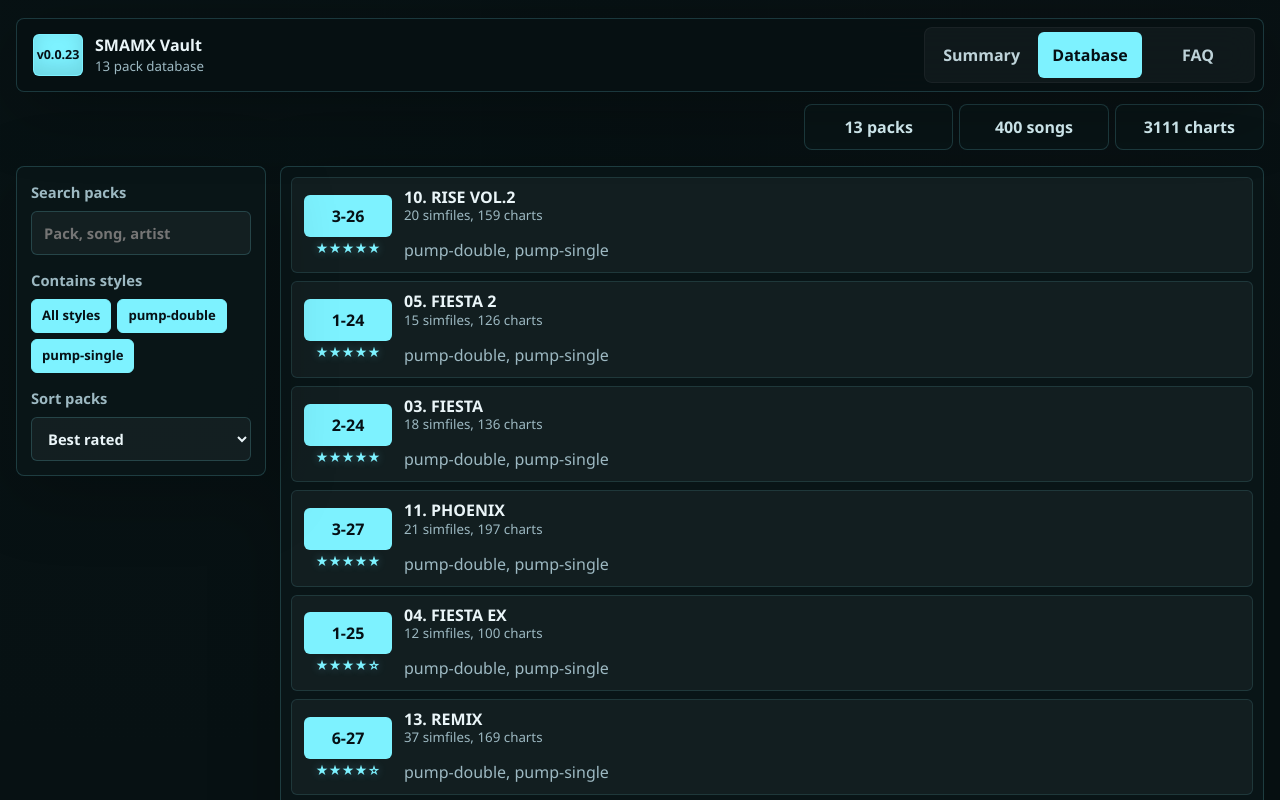
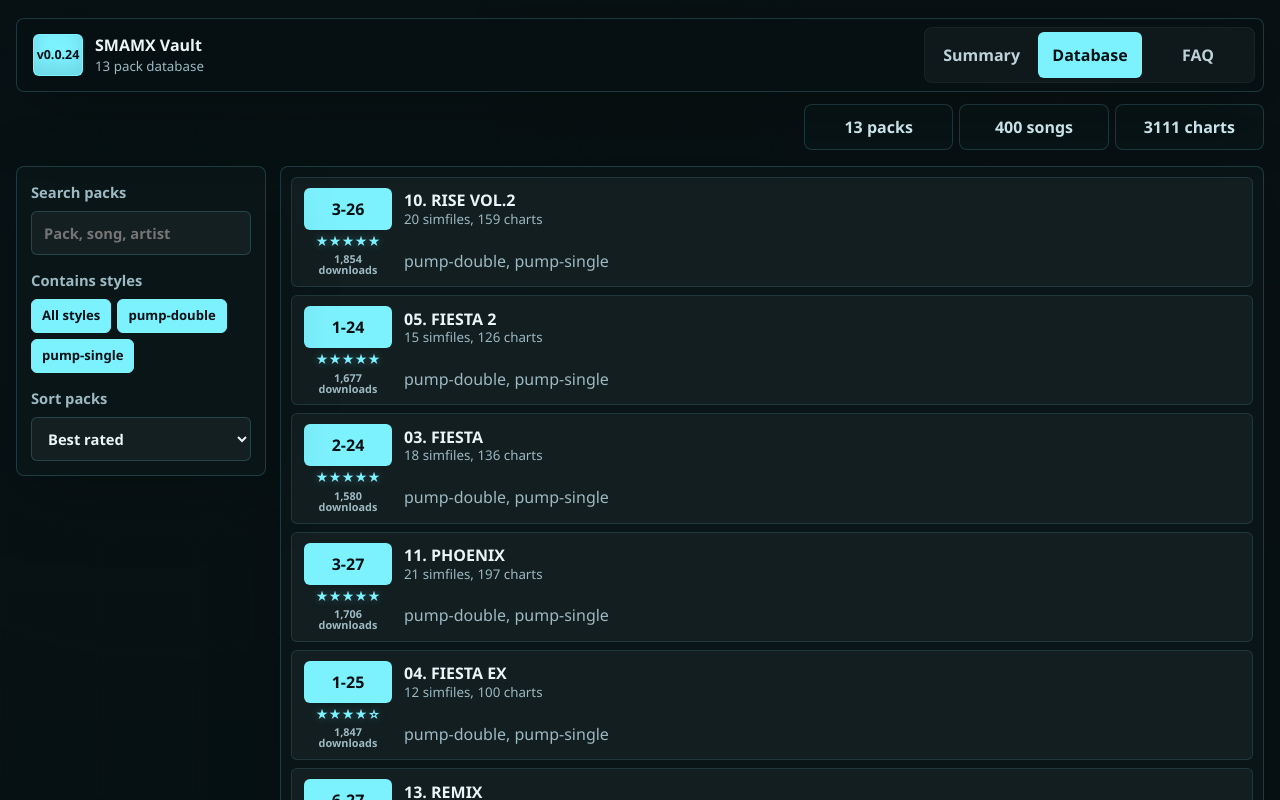
Before and after one commit to r3dthr33/sma-ziphub, a React (Vite) app: page / in a window 1280 px wide. Both pictures are taken after a click on the button "Database". Shown: the top 800 px of the page. Built offline with nearby package versions, Linux system fonts and the light colour scheme.

Commit message:
Show pack download counts

```diff
--- a/src/App.tsx
+++ b/src/App.tsx
@@ -64,7 +64,7 @@ function App() {
       <header className="topbar">
         <button className="brand-lockup" onClick={() => setActiveSection("summary")} type="button">
           <span className="brand-mark">
-            <strong>v0.0.23</strong>
+            <strong>v0.0.24</strong>
           </span>
           <span>
             <strong>SMAMX Vault</strong>
@@ -312,6 +312,7 @@ function Database({
                 <small className="pack-stars" aria-label={`${(seededScore(pack.id, 35, 50) / 10).toFixed(1)} rating`}>
                   {getRatingStars(seededScore(pack.id, 35, 50) / 10)}
                 </small>
+                <small className="pack-downloads">{getPackDownloads(pack).toLocaleString()} downloads</small>
               </span>
               <span>
                 <strong>{pack.name}</strong>
@@ -347,6 +348,7 @@ function PackContents({ pack, onBack }: { pack: PackEntry; onBack: () => void })
           <span>SMZIP pack</span>
           <strong>{pack.name}</strong>
           <small>{pack.songs.length} simfiles included</small>
+          <small>{getPackDownloads(pack).toLocaleString()} downloads</small>
         </div>
 
         <div className="title-qr">
@@ -435,6 +437,10 @@ function PackContents({ pack, onBack }: { pack: PackEntry; onBack: () => void })
 function getRatingStars(score: number) {
   const filled = Math.round(score);
   return Array.from({ length: 5 }, (_, index) => (index < filled ? "★" : "☆")).join("");
+}
+
+function getPackDownloads(pack: PackEntry) {
+  return seededScore(pack.id, 800, 9200);
 }
 
 function PackRating({ pack }: { pack: PackEntry }) {
--- a/src/styles.css
+++ b/src/styles.css
@@ -527,6 +527,12 @@ select option {
   line-height: 1;
   text-align: center;
   text-shadow: 0 0 10px rgba(125, 242, 255, 0.32);
+}
+
+.pack-score .pack-downloads {
+  color: var(--muted);
+  font-size: 0.68rem;
+  text-shadow: none;
 }
 
 .level-chip {
```
Also changed, not shown: 5 other files (tests, documents, lock files or other folders).
